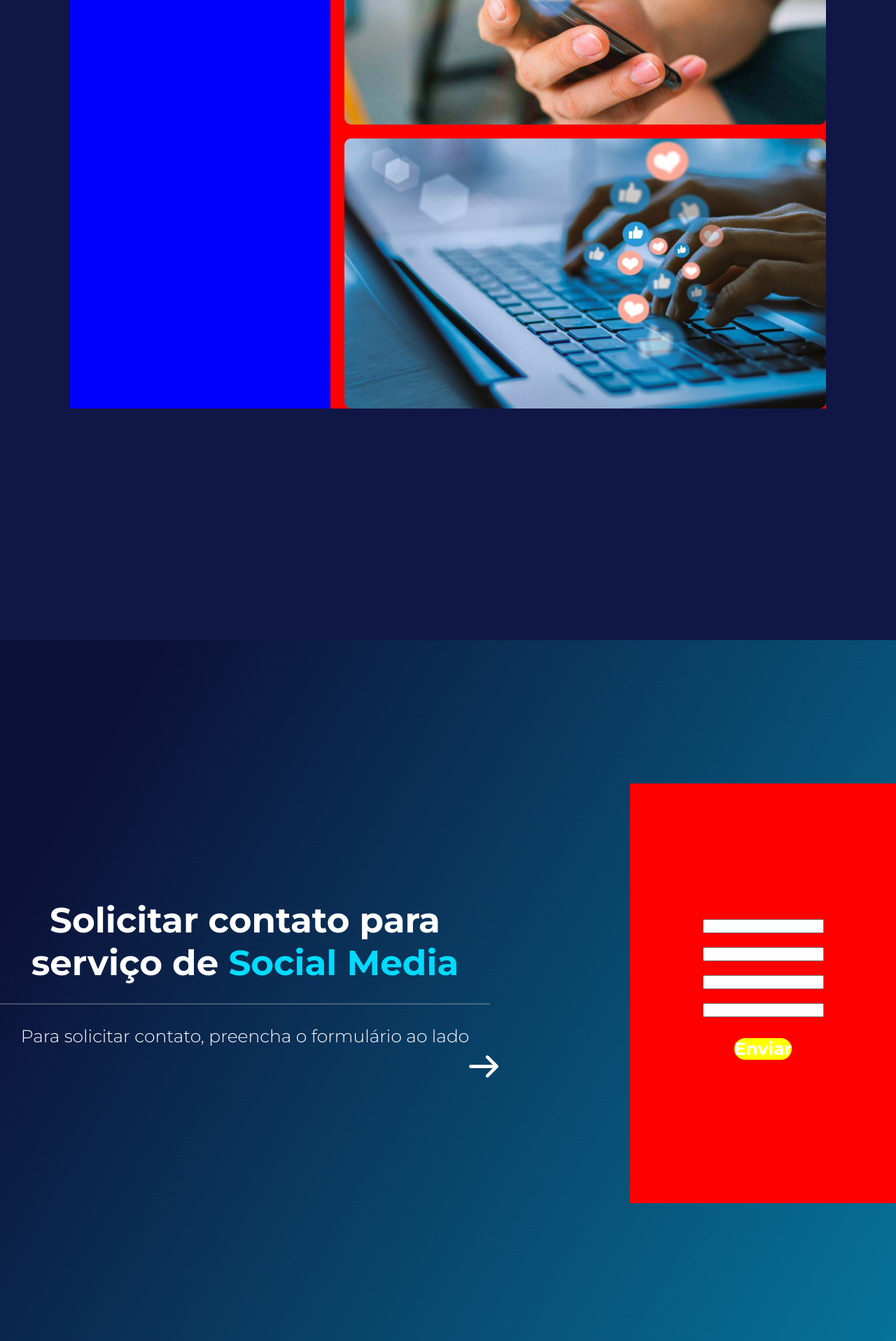
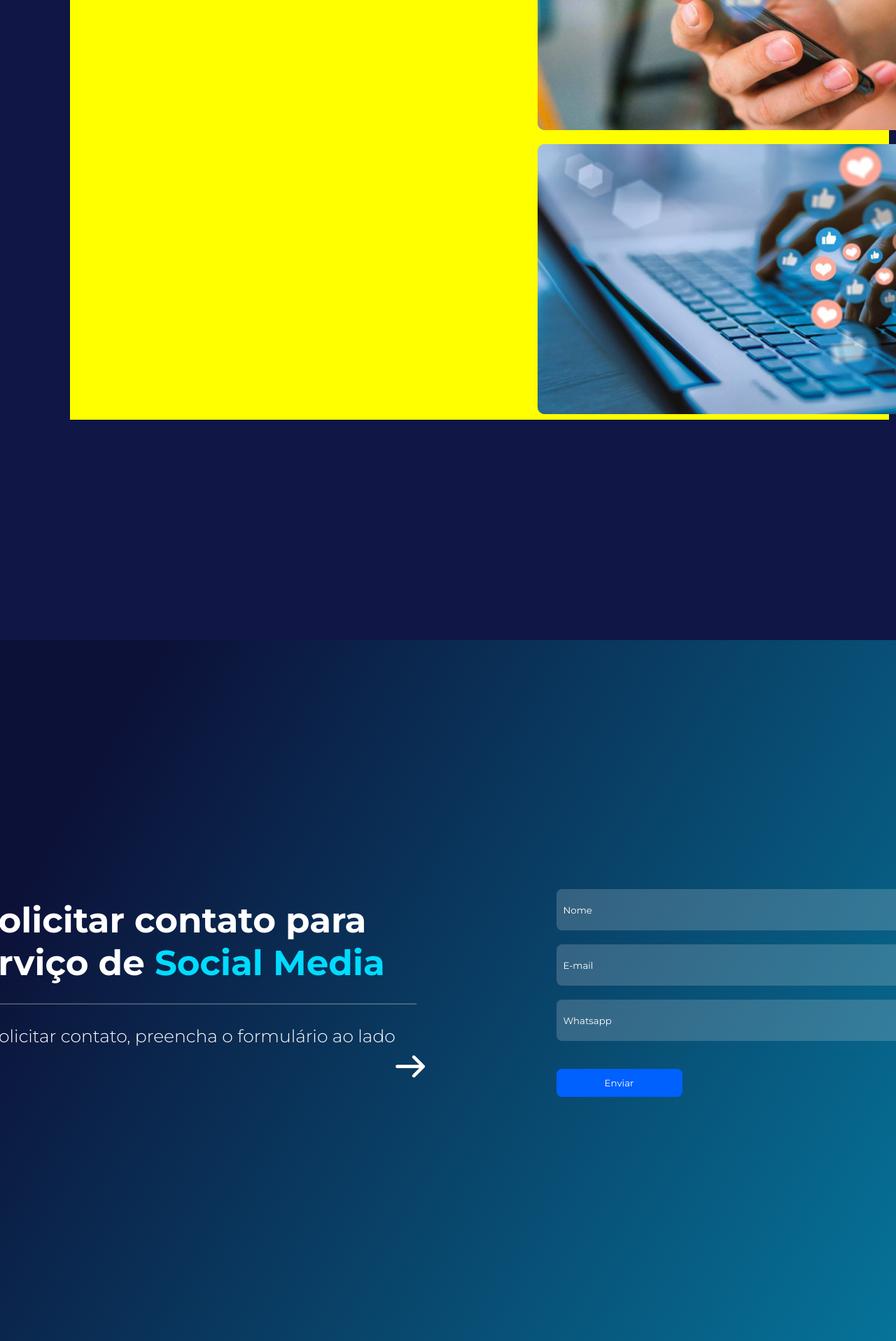
Before and after one commit to vagner0795/lp-social-media, a React (Vite) app: page / in a window 1280 px wide. Shown: the part 4113-6030 px from the top of the page at 70% size. Built offline with nearby package versions, Linux system fonts and the light colour scheme.

Commit message:
feat: adicionado react-hook-forms e iniciando estilização

```diff
--- a/index.html
+++ b/index.html
@@ -7,6 +7,7 @@
     <link rel="preconnect" href="https://fonts.googleapis.com">
     <link rel="preconnect" href="https://fonts.gstatic.com" crossorigin>
     <link href="https://fonts.googleapis.com/css2?family=Montserrat:wght@300;400;500;600;700&display=swap" rel="stylesheet">
+    <link rel="stylesheet" href="./src/styles/stylesFaq.css">
     <title>Tech Legion</title>
   </head>
   <body>
--- a/package.json
+++ b/package.json
@@ -10,9 +10,12 @@
     "preview": "vite preview"
   },
   "dependencies": {
+    "@hookform/resolvers": "^3.3.1",
     "react": "^18.2.0",
     "react-dom": "^18.2.0",
-    "styled-components": "^6.0.7"
+    "react-hook-form": "^7.47.0",
+    "styled-components": "^6.0.8",
+    "yup": "^1.3.2"
   },
   "devDependencies": {
     "@types/react": "^18.2.15",
--- /dev/null
+++ b/src/components/Faq/index.jsx
@@ -0,0 +1,11 @@
+import { ContainerFaq } from "./styles";
+
+function Faq() {
+  return (
+    <ContainerFaq>
+      <h3>FAQ AQUI</h3>
+    </ContainerFaq>
+  );
+}
+
+export default Faq;
--- /dev/null
+++ b/src/components/Faq/styles.js
@@ -0,0 +1,12 @@
+import styled from "styled-components";
+
+export const ContainerFaq = styled.div`
+  background-color: yellow;
+  height: 871px;
+  width: 1170px;
+  padding: 20px;
+
+  h3 {
+    color: red;
+  }
+`;
--- /dev/null
+++ b/src/components/Form/index.jsx
@@ -0,0 +1,42 @@
+import { useForm } from "react-hook-form";
+import { yupResolver } from "@hookform/resolvers/yup";
+import * as yup from "yup";
+import { ContainerForm } from "./styles";
+
+const schema = yup
+  .object({
+    name: yup.string().required("Nome é obrigatório"),
+    email: yup.string().email().required("Email é obrigatório"),
+    phone: yup.number().required("Whatsapp é obrigatório"),
+  })
+  .required();
+
+function Form() {
+  const {
+    register,
+    handleSubmit,
+    formState: { errors },
+  } = useForm({
+    resolver: yupResolver(schema),
+  });
+  const onSubmit = (data) => console.log(data);
+
+  return (
+    <ContainerForm>
+      <form onSubmit={handleSubmit(onSubmit)}>
+        <input {...register("name")} placeholder="Nome" />
+        <p>{errors.name?.message}</p>
+
+        <input {...register("email")} placeholder="E-mail" />
+        <p>{errors.email?.message}</p>
+
+        <input {...register("phone")} placeholder="Whatsapp" />
+        <p>{errors.phone?.message}</p>
+
+        <button type="submit">Enviar</button>
+      </form>
+    </ContainerForm>
+  );
+}
+
+export default Form;
--- /dev/null
+++ b/src/components/Form/styles.js
@@ -0,0 +1,36 @@
+import styled from "styled-components";
+import { colors } from "../../styles/theme.json";
+
+export const ContainerForm = styled.div`
+  input {
+    width: 591px;
+    height: 59px;
+    margin-bottom: 10px;
+    border-radius: 8px;
+    background-color: ${colors.greyOpacity20};
+    outline: none;
+    border: none;
+    padding-left: 10px;
+    color: ${colors.white};
+
+    &::placeholder {
+      color: ${colors.white};
+    }
+  }
+
+  button {
+    width: 180px;
+    height: 40px;
+
+    background-color: ${colors.darkBlue};
+    border: none;
+    border-radius: 8px;
+    margin-top: 20px;
+    cursor: pointer;
+  }
+
+  p {
+    color: red;
+    margin-bottom: 10px;
+  }
+`;
--- a/src/pages/Home/index.jsx
+++ b/src/pages/Home/index.jsx
@@ -24,7 +24,6 @@ import {
   ContainerImageFaq,
   SectionForm,
   ContainerTitleForm,
-  ContainerForm,
 } from "./styles";
 import { Header } from "../../components/Header";
 import Button from "../../components/Button";
@@ -38,6 +37,9 @@ import ArrowStepImg from "../../assets/doble-arrow.png";
 import FaqImg01 from "../../assets/faq-image1.png";
 import FaqImg02 from "../../assets/faq-image2.png";
 import FormIcon from "../../assets/arrow-form.png";
+
+import Faq from "../../components/Faq";
+import Form from "../../components/Form";
 
 const Home = () => {
   return (
@@ -162,7 +164,7 @@ const Home = () => {
           </h2>
           <ContainerFaq>
             <AcordeonFaq>
-              <h1 style={{ textAlign: "center" }}>FAQ</h1>
+              <Faq />
             </AcordeonFaq>
             <ContainerImageFaq>
               <img src={FaqImg01} alt="FAQ image 01" />
@@ -181,15 +183,7 @@ const Home = () => {
               <img src={FormIcon} alt="Form Icon" />
             </div>
           </ContainerTitleForm>
-          <ContainerForm>
-            <input type="text" />
-            <input type="text" />
-            <input type="text" />
-            <input type="text" />
-            <Button background="yellow" width="250px" height="70px">
-              Enviar
-            </Button>
-          </ContainerForm>
+          <Form />
         </SectionForm>
       </Body>
     </>
--- a/src/pages/Home/styles.js
+++ b/src/pages/Home/styles.js
@@ -238,14 +238,12 @@ export const SectionFaq = styled.div`
 `;
 
 export const ContainerFaq = styled.div`
-  background-color: red;
   display: flex;
   margin-top: 50px;
   width: 100%;
   gap: 20px;
 `;
 export const AcordeonFaq = styled.div`
-  background-color: blue;
   width: 60%;
 `;
 
@@ -318,17 +316,8 @@ export const ContainerTitleForm = styled.div`
   }
 `;
 
-export const ContainerForm = styled.div`
-  width: 400px;
-  height: 600px;
-  background-color: red;
-  display: flex;
-  justify-content: center;
-  align-items: center;
-  flex-direction: column;
-  gap: 20px;
-`;
-
 //! https://react-hook-form.com/get-started#SchemaValidation
 
 //! Instalar react-hook-form e yup resolve
+
+//! desenvolver o accordion
--- a/src/styles/theme.json
+++ b/src/styles/theme.json
@@ -5,6 +5,7 @@
       "whiteOpacity70":"#FFFFFF70",
       "whiteOpacity50":"#F5f5f550",
       "whiteOpacity05":"#D9D9D90D",
+      "greyOpacity20":"#E6E6E633",
       "dark": "#101645",
       "blue":"#00DBFF",
       "darkBlue":"#0061FF",
```
Also changed, not shown: 1 other file (tests, documents, lock files or other folders).
